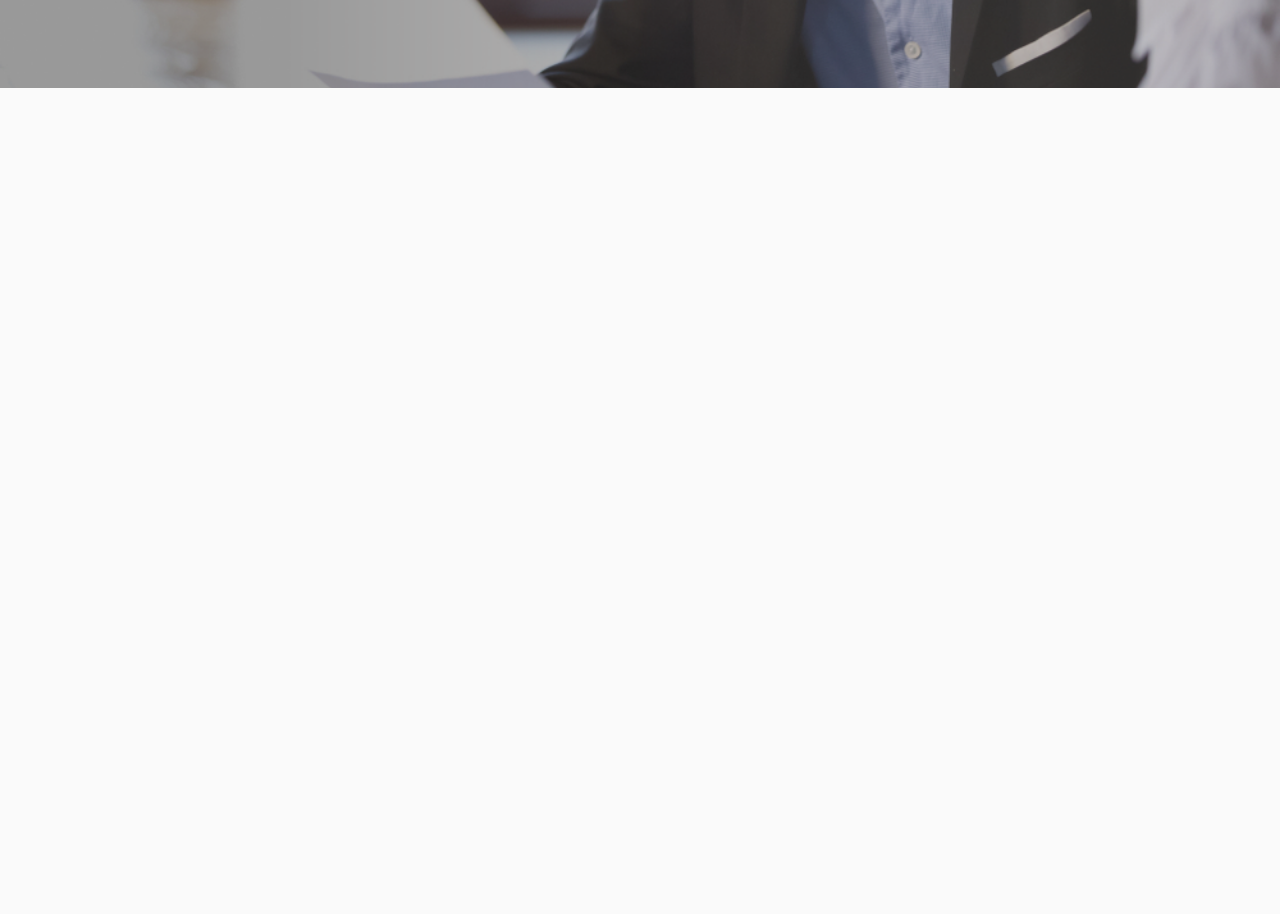
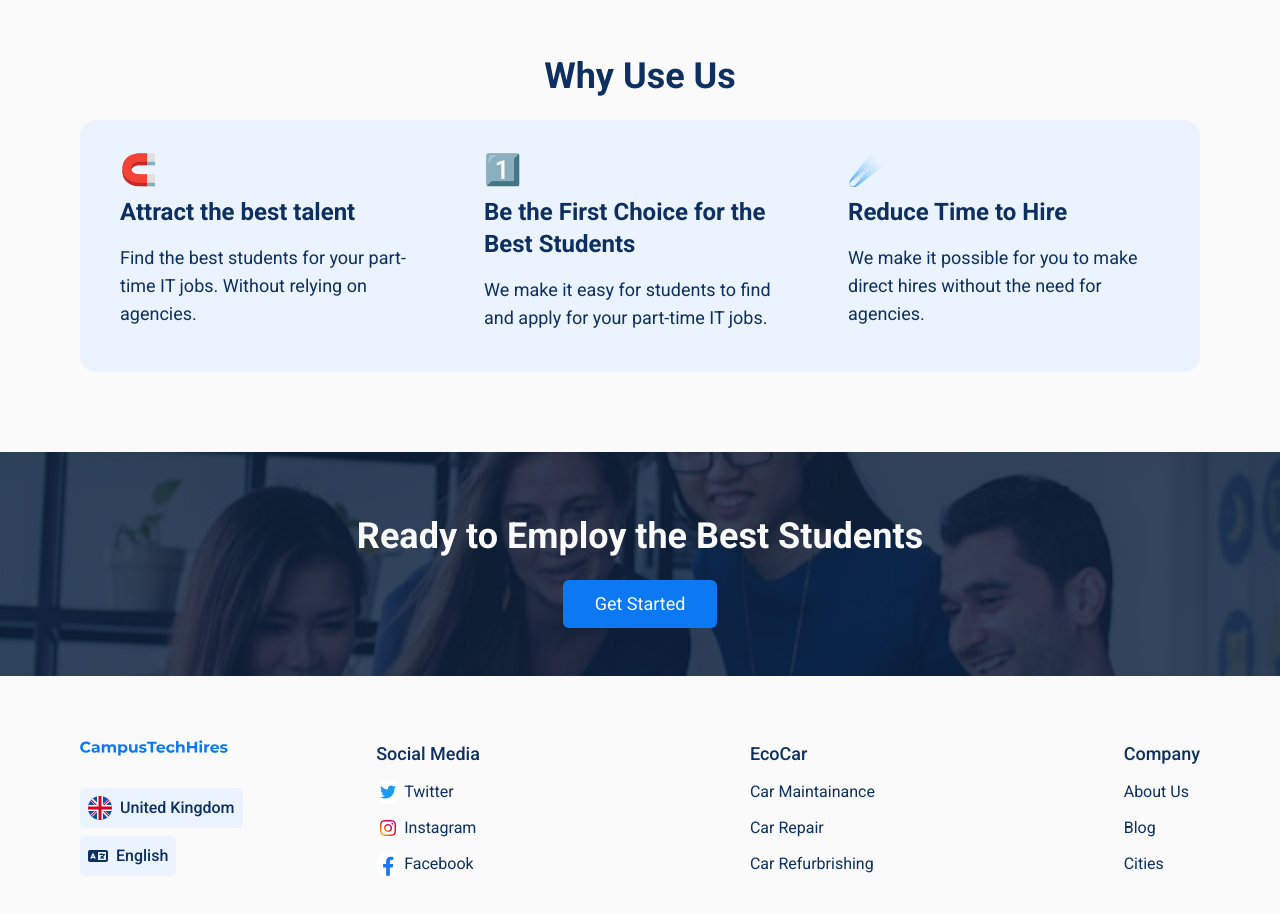
Before and after one commit to eme-lie/CampusTechHires, a React (Vite) app: page /EmployerHomepage in a window 1280 px wide. Shown: the part 540-1454 px from the top of the page. Before the commit the page ends 800 px from the top, so only its background shows below. Built offline with nearby package versions, Linux system fonts and the light colour scheme.

Commit message:
employer page has been completed

```diff
--- a/src/components/download.tsx
+++ b/src/components/download.tsx
@@ -1,6 +1,6 @@
 function Download() {
   return (
-    <div className="download flex flex-wrap pt-8 pr-12 pb-12 pl-12 gap-y-8 lg:pt-16 lg:pr-20 lg:pb-12 lg:pl-20 lg:flex-nowrap">
+    <div className="download flex flex-wrap items-center pt-8 pr-12 pb-12 pl-12 gap-y-8 lg:pt-16 lg:pr-20 lg:pb-12 lg:pl-20 lg:flex-nowrap">
       <div className="download-left flex flex-col gap-y-2">
         <h2 className="download-title text-2xl text-Neutral900_Text_main font-bold md:text-3xl lg:text-4xl">
           Download Our Latest App
--- a/src/components/employerhomepage.tsx
+++ b/src/components/employerhomepage.tsx
@@ -1,10 +1,13 @@
 import Hero from "./hero";
+import WhyUseUs from "./whyuseus";
+import ReadyToGetStarted from "./readytogetstarted";
+import Footer from "./footer";
 
 const EmployerHomepage = () => {
   return (
     <div className="">
       <Hero
-        className="heroPostPage"
+        className="hero-post-page bg-employer-hero-pattern bg-cover flex flex-col pt-3 pr-12 pb-12 pl-12 gap-y-12 md:pt-3 md:pr-20 md:pb-20 md:pl-20 md:gap-y-20 lg:pt-8 lg:pr-20 lg:pb-24 lg:pl-20 lg:gap-y-24"
         heroText="Hire your next great candidate"
         heroSubText="Your No 1 website for securing part time IT Jobs"
         imageLinkNavBar="src/assets/logos/CampusTechHires.svg"
@@ -12,6 +15,9 @@ const EmployerHomepage = () => {
         navbarLink={["Post Jobs", "Apply for Jobs", "Login"]}
         signUpHeroButtonText="Sign Up"
       />
+      <WhyUseUs />
+      <ReadyToGetStarted />
+      <Footer />
     </div>
   );
 };
--- a/src/components/footer.tsx
+++ b/src/components/footer.tsx
@@ -2,7 +2,7 @@ import { FontAwesomeIcon } from "@fortawesome/react-fontawesome";
 import { faLanguage } from "@fortawesome/free-solid-svg-icons";
 function Footer() {
   return (
-    <footer className="footer download flex flex-wrap pt-8 pr-12 pb-12 pl-12 gap-y-8 lg:pt-16 lg:pr-20 lg:pb-12 lg:pl-20 lg:flex-nowrap">
+    <footer className="footer download flex flex-wrap pt-8 pr-12 pb-12 pl-12 gap-y-8 lg:pt-16 lg:pr-20 lg:pb-12 lg:pl-20 md:flex-nowrap">
       <div className="my_logo_section w-auto flex flex-col space-y-8">
         <img
           className="logo_footer w-2/4"
@@ -24,7 +24,7 @@ function Footer() {
           </div>
         </div>
       </div>
-      <div className="right_footer_section flex flex-row justify-between flex-wrap lg:flex-nowrap gap-y-4 w-3/4 ">
+      <div className="right_footer_section flex flex-row justify-between flex-wrap md:flex-nowrap gap-y-4 w-3/4">
         <div className="social_media_links flex flex-col space-y-3 w-full">
           <p className="social_media_links_title text-lg font-medium">
             Social Media
--- a/src/components/hero.tsx
+++ b/src/components/hero.tsx
@@ -38,7 +38,7 @@ function Hero({
               {heroSubText}
             </p>
           </div>
-          <Button className="bg-primaryColor sm:px-4 sm:py-2 md:px-6 md:py-4 lg:px-8 lg:py-6 sm:text-base md:text-base lg:text-lg font-normal w-fit">
+          <Button className="bg-primaryColor sm:text-base sm:px-4 sm:py-2 md:text-base md:px-6 md:py-4 lg:px-8 lg:py-6 lg:text-lg font-normal w-fit">
             {signUpHeroButtonText}
           </Button>
         </div>
--- /dev/null
+++ b/src/components/readytogetstarted.tsx
@@ -0,0 +1,19 @@
+import { Link } from "react-router-dom";
+import { Button } from "./ui/button";
+
+const ReadyToGetStarted: React.FC = () => {
+  return (
+    <div className="flex flex-col items-center justify-center bg-get-started-image bg-cover bg-no-repeat items-center pt-8 pr-14 pb-12 pl-14 gap-y-4 md:pt-16 md:pr-20 md:pb-12 md:pl-20 lg:gap-y-6">
+      <h2 className="text-Neutral100_Base_Background font-bold text-xl font-bold md:text-3xl lg:text-4xl">
+        Ready to Employ the Best Students
+      </h2>
+      <Link to="/target-page">
+        <Button className="bg-primaryColor sm:text-base sm:px-4 sm:py-2 md:text-base md:px-6 md:py-4 lg:px-8 lg:py-6 lg:text-lg font-normal w-fit text-Neutral100_Base_Background">
+          Get Started
+        </Button>
+      </Link>
+    </div>
+  );
+};
+
+export default ReadyToGetStarted;
--- a/src/components/studenthomepage.tsx
+++ b/src/components/studenthomepage.tsx
@@ -8,7 +8,7 @@ const StudentHomepage = () => {
   return (
     <>
       <Hero
-        className="bg-hero-pattern bg-cover flex flex-col pt-3 pr-12 pb-12 pl-12 gap-y-12 md:pt-3 md:pr-20 md:pb-20 md:pl-20 md:gap-y-20 lg:pt-8 lg:pr-20 lg:pb-24 lg:pl-20 lg:gap-y-24 hero-home-page"
+        className="bg-student-hero-pattern bg-cover flex flex-col pt-3 pr-12 pb-12 pl-12 gap-y-12 md:pt-3 md:pr-20 md:pb-20 md:pl-20 md:gap-y-20 lg:pt-8 lg:pr-20 lg:pb-24 lg:pl-20 lg:gap-y-24 hero-home-page"
         heroText="Student IT Part Time Jobs"
         heroSubText="Your No 1 website for securing part time IT Jobs"
         imageLinkNavBar="src/assets/logos/CampusTechHires.svg"
--- /dev/null
+++ b/src/components/whyuseus.tsx
@@ -0,0 +1,51 @@
+const WhyUseUs: React.FC = () => {
+  return (
+    <div className="why-use-us flex flex-col items-center pt-8 pr-14 pb-12 pl-14 gap-y-6 md:pt-16 md:pr-20 md:pb-20 md:pl-20">
+      <h2 className="why-use-us-title text-2xl text-Neutral900_Text_main font-bold md:text-3xl lg:text-4xl">
+        Why Use Us
+      </h2>
+      <div className="inner-why-use-us flex flex-col bg-Neutral200_Secondary_Background items-center rounded-2xl pt-4 pr-6 pb-6 pl-6 gap-y-6 md:pt-8 md:pr-10 md:pb-10 lg:pl-10 ">
+        <div className="card-holding-container flex flex-wrap justify-between gap-y-8 ">
+          <div className="card1 flex flex-col w-full gap-y-0 lg:gap-y-4 lg:w-30">
+            <div className="card-heading flex flex-col gap-y-2">
+              <h2 className="card-icon text-xl lg:text-3xl">🧲</h2>
+              <h3 className="card-title text-xl font-medium lg:text-2xl lg:font-bold">
+                Attract the best talent
+              </h3>
+            </div>
+            <p className="card-body text-base lg:text-lg">
+              Find the best students for your part-time IT jobs. Without relying
+              on agencies.
+            </p>
+          </div>
+          <div className="card2 flex flex-col w-full gap-y-0 lg:gap-y-4 lg:w-30">
+            <div className="card-heading flex flex-col gap-y-2">
+              <h2 className="card-icon text-xl lg:text-3xl">1️⃣</h2>
+              <h3 className="card-title text-xl font-medium lg:text-2xl lg:font-bold">
+                Be the First Choice for the Best Students
+              </h3>
+            </div>
+            <p className="card-body text-base lg:text-lg">
+              We make it easy for students to find and apply for your part-time
+              IT jobs.
+            </p>
+          </div>
+          <div className="card3 flex flex-col w-full gap-y-0 lg:gap-y-4 lg:w-30">
+            <div className="card-heading flex flex-col gap-y-2">
+              <h2 className="card-icon text-2xl lg:text-3xl">☄️</h2>
+              <h3 className="card-title text-xl font-medium lg:text-2xl lg:font-bold">
+                Reduce Time to Hire
+              </h3>
+            </div>
+            <p className="card-body text-base lg:text-lg">
+              We make it possible for you to make direct hires without the need
+              for agencies.
+            </p>
+          </div>
+        </div>
+      </div>
+    </div>
+  );
+};
+
+export default WhyUseUs;
--- a/tailwind.config.js
+++ b/tailwind.config.js
@@ -81,10 +81,13 @@ module.exports = {
         "accordion-up": "accordion-up 0.2s ease-out",
       },
       backgroundImage: {
-        "hero-pattern": "url('src/assets/images/students.jpg')",
+        "student-hero-pattern": "url('src/assets/images/students.jpg')",
+        "employer-hero-pattern": "url('src/assets/images/employer.png')",
         "how-it-works-step1-image": "url('src/assets/images/step1.svg')",
         "how-it-works-step2-image": "url('src/assets/images/step2.svg')",
         "how-it-works-step3-image": "url('src/assets/images/step3.svg')",
+        "get-started-image":
+          "url('src/assets/images/group-of-students-landscape.svg')",
       },
       width: {
         30: "30%",
```
Also changed, not shown: src/assets/images/group-of-students-landscape.svg (added).
